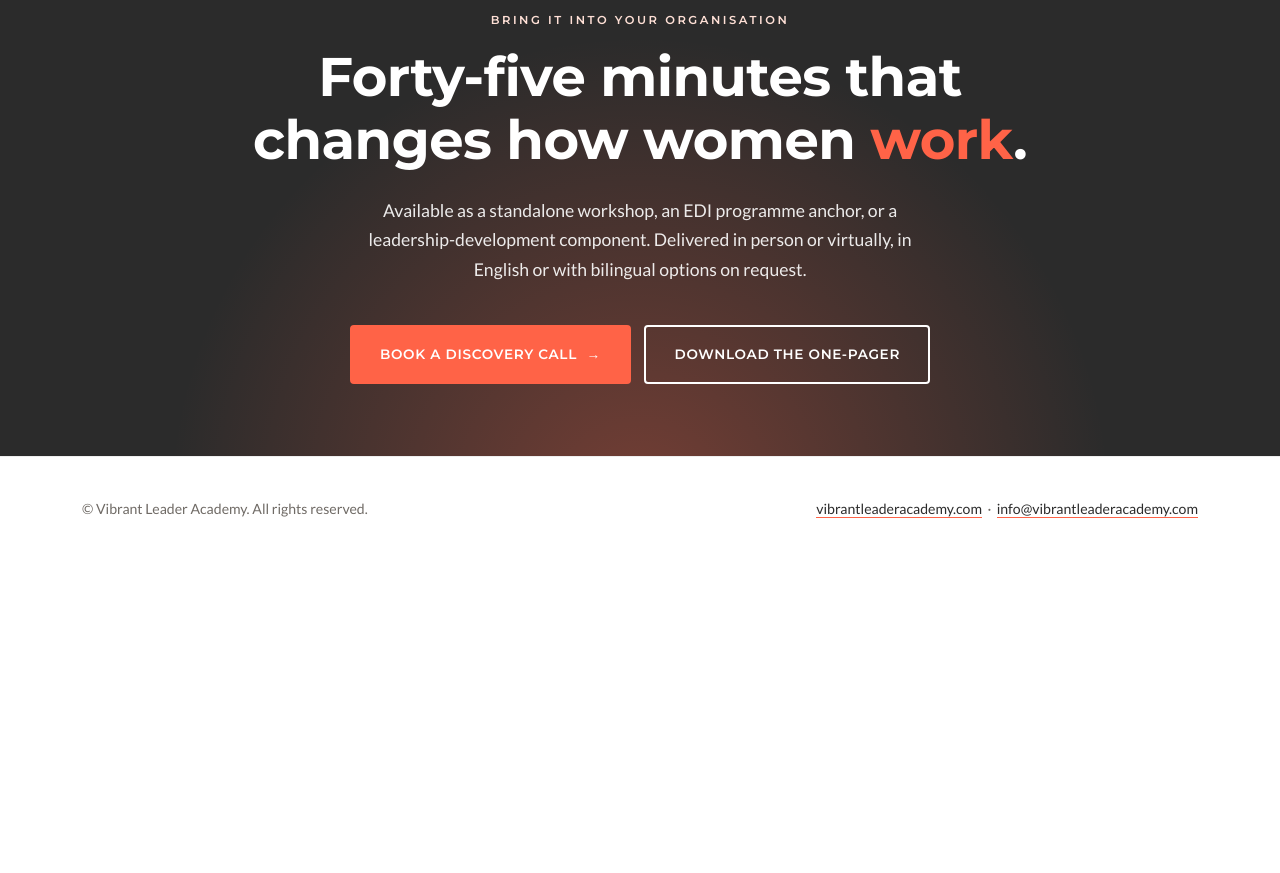
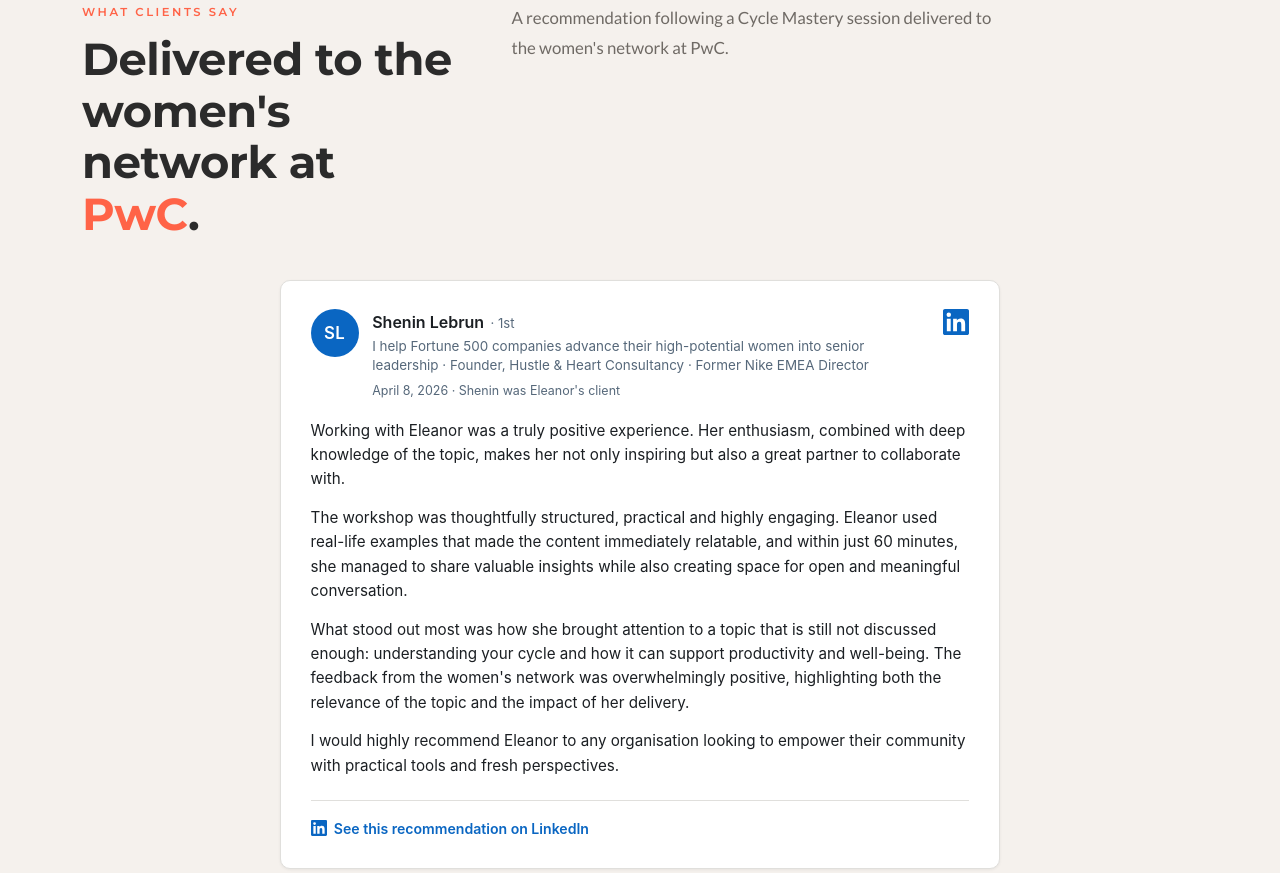
Before and after one commit to eleanor-VLA/cyclemastery.com, a plain HTML site: page index.html in a window 1280 px wide. Shown: the part 4718-5591 px from the top of the page. Before the commit the page ends 5278 px from the top, so only its background shows below. Drawn offline with Linux system fonts and the light colour scheme.

Commit message:
Update index.html

```diff
--- a/index.html
+++ b/index.html
@@ -371,6 +371,45 @@
   footer a{color:var(--charcoal);text-decoration:none;border-bottom:1px solid var(--coral);transition:color .2s ease}
   footer a:hover{color:var(--coral)}
 
+  /* Testimonial — LinkedIn-styled recommendation card */
+  :root{ --li-blue:#0A66C2; --li-border:#E0DFDC; --li-text:#1B1F23; --li-muted:#56687A; }
+  .li-card{
+    background:var(--white);
+    border:1px solid var(--li-border);
+    border-radius:10px;
+    padding:1.75rem 1.85rem 1.5rem;
+    max-width:720px;
+    margin:0 auto;
+    box-shadow:0 1px 3px rgba(0,0,0,0.06);
+    font-family:-apple-system,BlinkMacSystemFont,'Segoe UI',Roboto,Helvetica,Arial,sans-serif;
+  }
+  .li-head{display:flex;align-items:flex-start;gap:0.85rem;margin-bottom:1.1rem}
+  .li-avatar{
+    width:48px;height:48px;border-radius:50%;flex-shrink:0;
+    background:var(--li-blue);color:#fff;
+    display:flex;align-items:center;justify-content:center;
+    font-weight:600;font-size:1.05rem;letter-spacing:0.02em;
+  }
+  .li-id{flex:1;min-width:0}
+  .li-name{display:flex;align-items:baseline;gap:0.4rem;flex-wrap:wrap}
+  .li-name strong{font-size:1rem;font-weight:600;color:var(--li-text)}
+  .li-name .deg{font-size:0.82rem;color:var(--li-muted);font-weight:400}
+  .li-headline{font-size:0.84rem;color:var(--li-muted);line-height:1.4;margin-top:0.1rem}
+  .li-rel{font-size:0.78rem;color:var(--li-muted);margin-top:0.35rem}
+  .li-logo{flex-shrink:0;color:var(--li-blue)}
+  .li-body{font-size:0.95rem;line-height:1.6;color:var(--li-text)}
+  .li-body p + p{margin-top:0.9rem}
+  .li-foot{
+    margin-top:1.35rem;padding-top:1rem;
+    border-top:1px solid var(--li-border);
+  }
+  .li-foot a{
+    display:inline-flex;align-items:center;gap:0.45rem;
+    color:var(--li-blue);text-decoration:none;
+    font-size:0.88rem;font-weight:600;
+  }
+  .li-foot a:hover{text-decoration:underline}
+
   /* Reveal */
   .reveal{opacity:0;transform:translateY(20px);transition:opacity .8s ease, transform .8s ease}
   .reveal.in{opacity:1;transform:translateY(0)}
@@ -415,7 +454,7 @@
     }
 
     /* hide things that make no sense on paper */
-    header.top, .cta-row, .meta-strip{ display:none !important; }
+    header.top, .cta-row, .meta-strip, #testimonial{ display:none !important; }
 
     /* kill animations so nothing prints faded out */
     .reveal{ opacity:1 !important; transform:none !important; }
@@ -679,6 +718,46 @@
   </div>
 </section>
 
+<section id="testimonial" class="sand-light">
+  <div class="container">
+    <div class="section-head">
+      <div>
+        <div class="eyebrow">What clients say</div>
+        <h2>Delivered to the<br>women's network at <span class="accent">PwC</span>.</h2>
+      </div>
+      <p class="intro">
+        A recommendation following a Cycle Mastery session delivered to the women's network at PwC.
+      </p>
+    </div>
+
+    <div class="li-card reveal">
+      <div class="li-head">
+        <div class="li-avatar" aria-hidden="true">SL</div>
+        <div class="li-id">
+          <div class="li-name"><strong>Shenin Lebrun</strong><span class="deg">· 1st</span></div>
+          <div class="li-headline">I help Fortune 500 companies advance their high-potential women into senior leadership · Founder, Hustle &amp; Heart Consultancy · Former Nike EMEA Director</div>
+          <div class="li-rel">April 8, 2026 · Shenin was Eleanor's client</div>
+        </div>
+        <svg class="li-logo" width="26" height="26" viewBox="0 0 24 24" fill="currentColor" aria-label="LinkedIn">
+          <path d="M20.45 20.45h-3.56v-5.57c0-1.33-.02-3.04-1.85-3.04-1.85 0-2.14 1.45-2.14 2.94v5.67H9.34V9h3.42v1.56h.05c.48-.9 1.64-1.85 3.37-1.85 3.6 0 4.27 2.37 4.27 5.46v6.28zM5.34 7.43a2.06 2.06 0 1 1 0-4.13 2.06 2.06 0 0 1 0 4.13zM7.12 20.45H3.55V9h3.57v11.45zM22.22 0H1.77C.79 0 0 .77 0 1.73v20.54C0 23.23.79 24 1.77 24h20.45c.98 0 1.78-.77 1.78-1.73V1.73C24 .77 23.2 0 22.22 0z"/>
+        </svg>
+      </div>
+      <div class="li-body">
+        <p>Working with Eleanor was a truly positive experience. Her enthusiasm, combined with deep knowledge of the topic, makes her not only inspiring but also a great partner to collaborate with.</p>
+        <p>The workshop was thoughtfully structured, practical and highly engaging. Eleanor used real-life examples that made the content immediately relatable, and within just 60 minutes, she managed to share valuable insights while also creating space for open and meaningful conversation.</p>
+        <p>What stood out most was how she brought attention to a topic that is still not discussed enough: understanding your cycle and how it can support productivity and well-being. The feedback from the women's network was overwhelmingly positive, highlighting both the relevance of the topic and the impact of her delivery.</p>
+        <p>I would highly recommend Eleanor to any organisation looking to empower their community with practical tools and fresh perspectives.</p>
+      </div>
+      <div class="li-foot">
+        <a href="https://www.linkedin.com/in/taylor-eleanor/details/recommendations/" target="_blank" rel="noopener">
+          <svg width="16" height="16" viewBox="0 0 24 24" fill="currentColor" aria-hidden="true"><path d="M20.45 20.45h-3.56v-5.57c0-1.33-.02-3.04-1.85-3.04-1.85 0-2.14 1.45-2.14 2.94v5.67H9.34V9h3.42v1.56h.05c.48-.9 1.64-1.85 3.37-1.85 3.6 0 4.27 2.37 4.27 5.46v6.28zM5.34 7.43a2.06 2.06 0 1 1 0-4.13 2.06 2.06 0 0 1 0 4.13zM7.12 20.45H3.55V9h3.57v11.45zM22.22 0H1.77C.79 0 0 .77 0 1.73v20.54C0 23.23.79 24 1.77 24h20.45c.98 0 1.78-.77 1.78-1.73V1.73C24 .77 23.2 0 22.22 0z"/></svg>
+          See this recommendation on LinkedIn
+        </a>
+      </div>
+    </div>
+  </div>
+</section>
+
 <section id="book" class="final">
   <div class="container">
     <div class="eyebrow">Bring it into your organisation</div>
```
